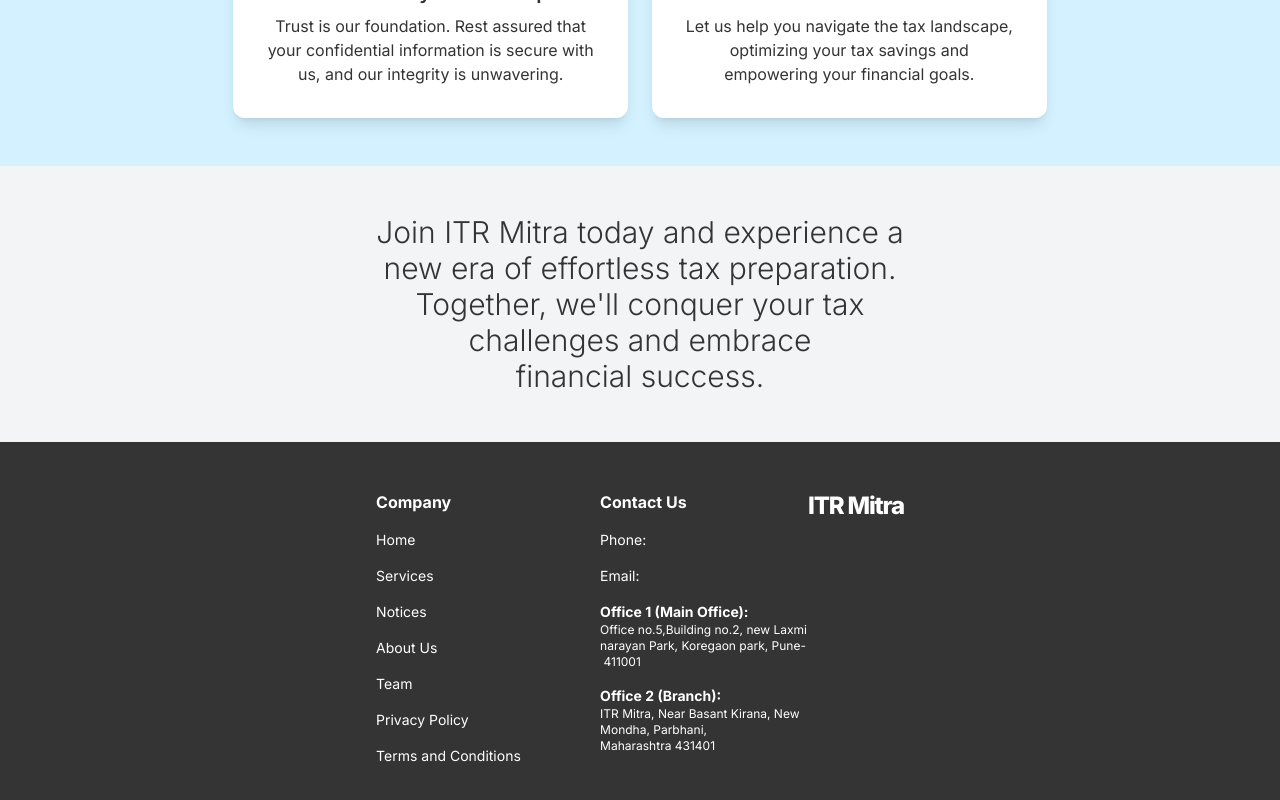
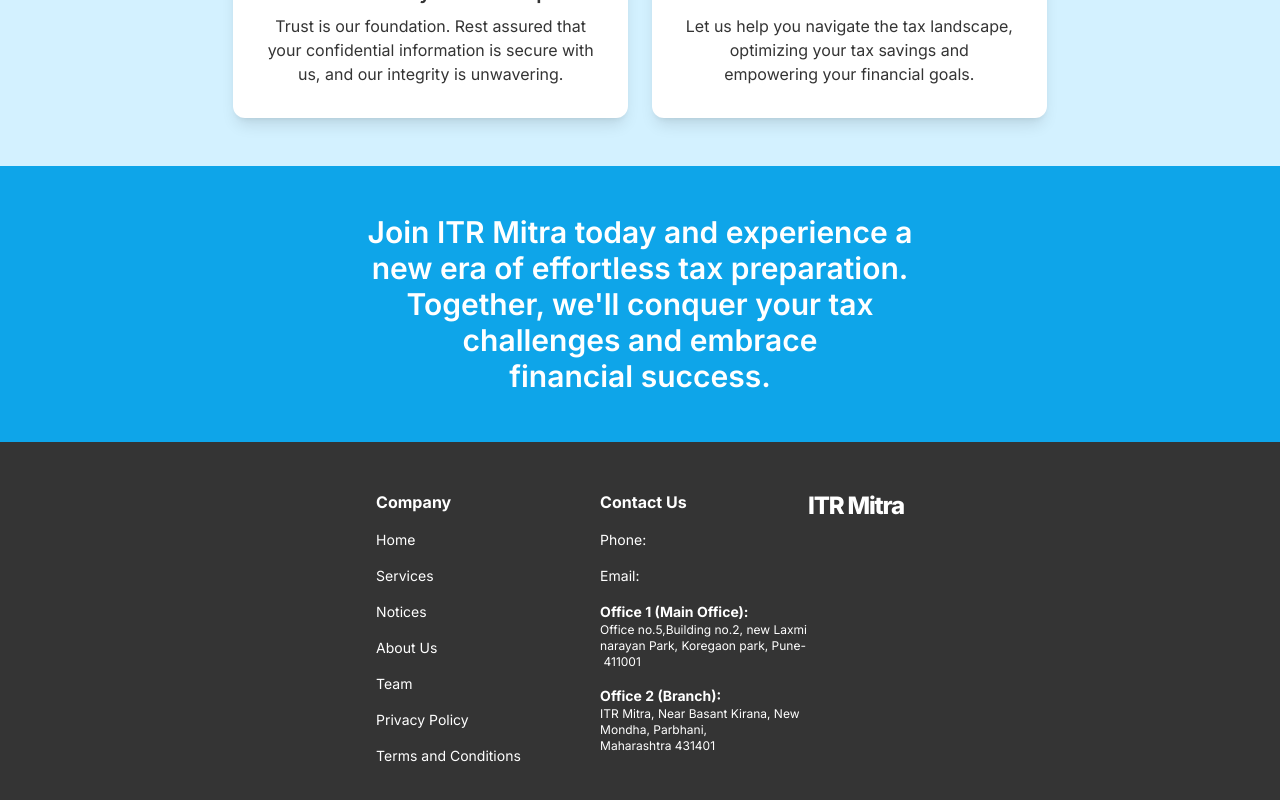
Before and after one commit to itrmitra/itrmitra, a Next.js app: page /about-us in a window 1280 px wide. Shown: the part 1567-2367 px from the top of the page. Built offline with nearby package versions, Linux system fonts and the light colour scheme.

Commit message:
fix: set background to brand color and change font weight

```diff
--- a/src/pages/about-us.tsx
+++ b/src/pages/about-us.tsx
@@ -44,11 +44,13 @@
                     ))}
                 </div>
             </div>
-            <div className="mx-auto px-8 py-12 md:w-1/2">
-                <h1 className="text-center text-lg font-light md:text-3xl">
-                    Join ITR Mitra today and experience a new era of effortless tax preparation.
-                    Together, we'll conquer your tax challenges and embrace financial success.
-                </h1>
+            <div className="bg-brand">
+                <div className="mx-auto px-8 py-12 md:w-1/2">
+                    <h1 className="text-center text-lg font-semibold text-white md:text-3xl">
+                        Join ITR Mitra today and experience a new era of effortless tax preparation.
+                        Together, we'll conquer your tax challenges and embrace financial success.
+                    </h1>
+                </div>
             </div>
         </>
     )
```
